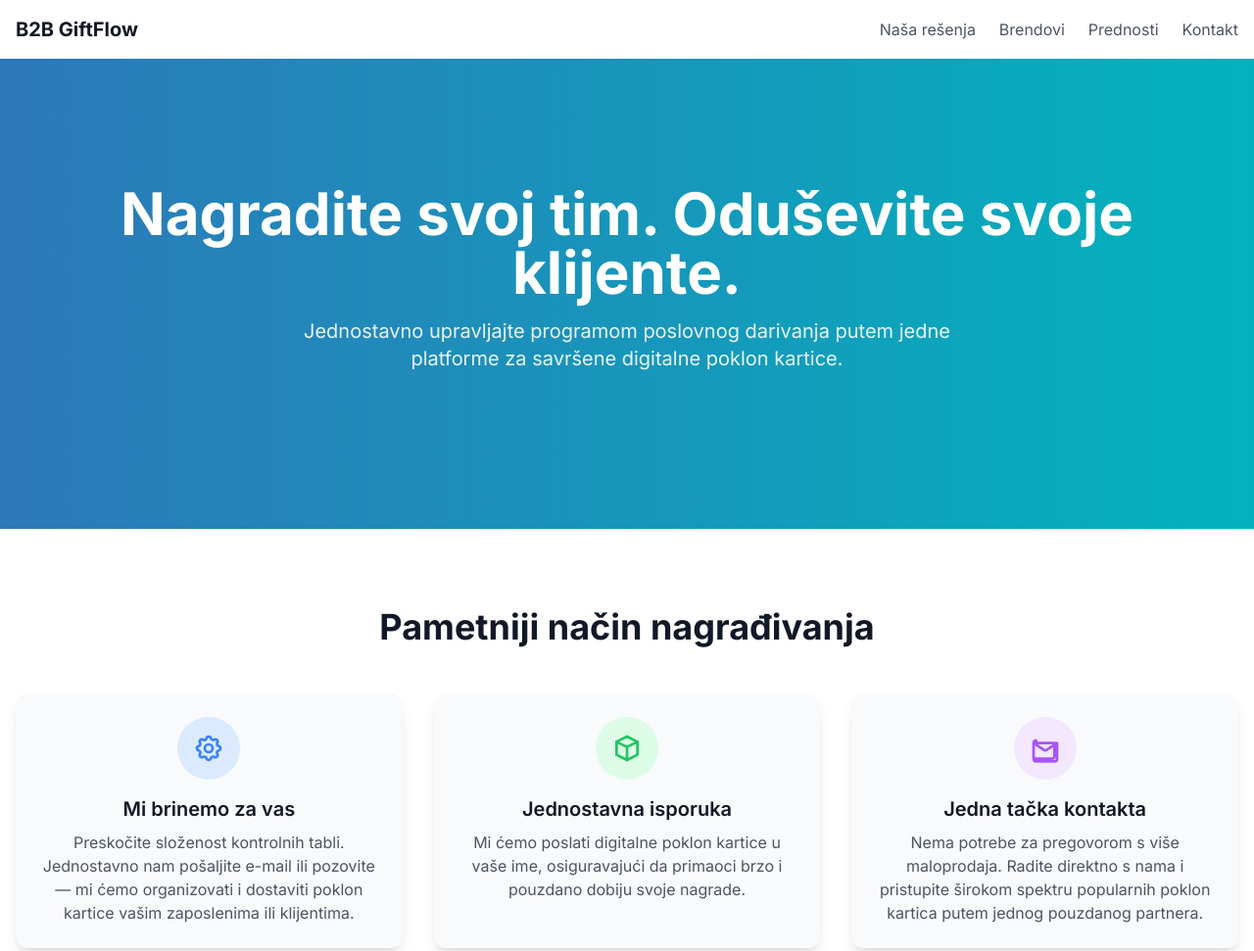
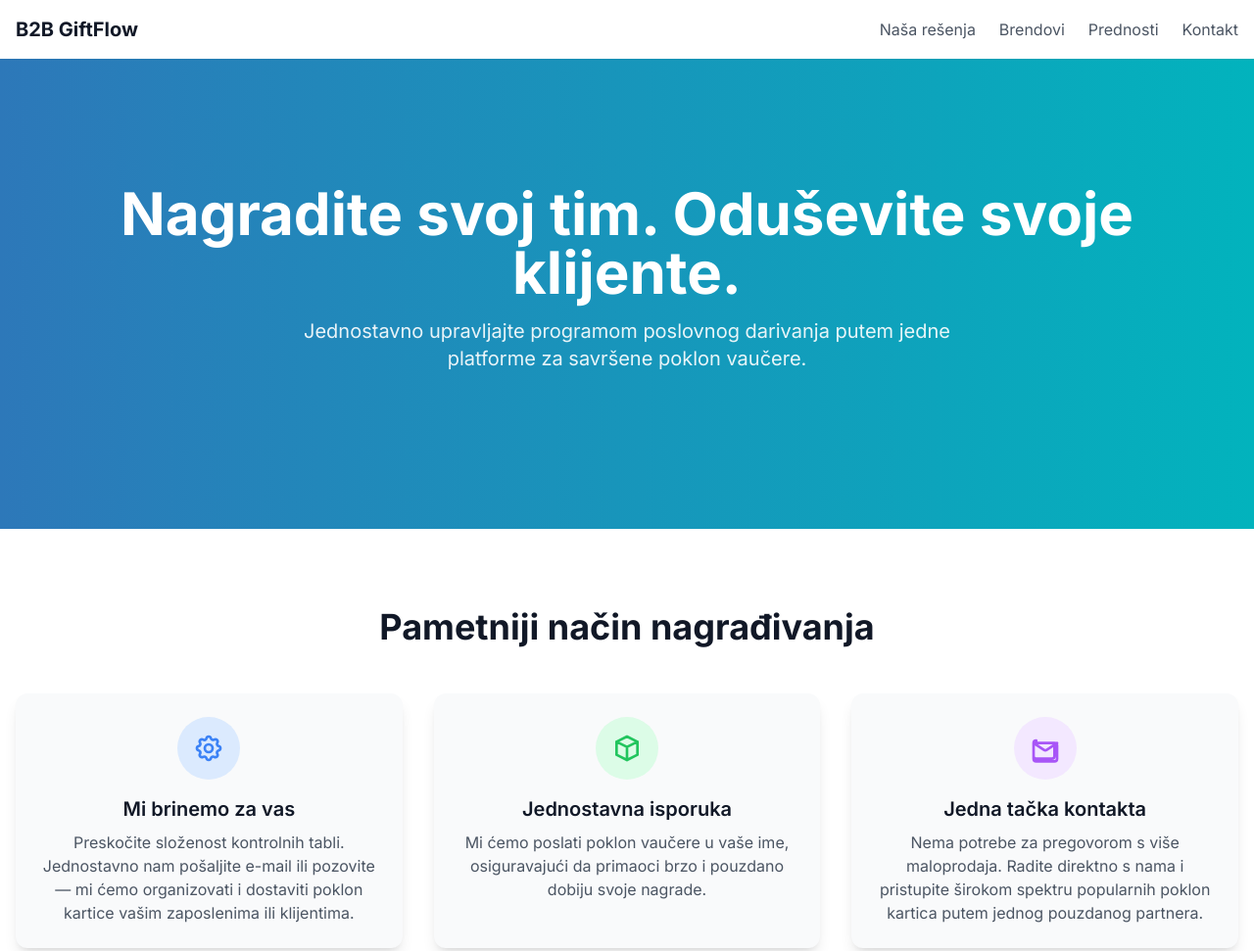
Before and after one commit to NoToolsNoCraft/B2B-GiftFlow, a plain HTML site: page index.html in a window 1280 px wide. Shown: the top 971 px of the page at 98% size. Drawn offline with nearby package versions, Linux system fonts and the light colour scheme.

Commit message:
Update index.html

```diff
--- a/index.html
+++ b/index.html
@@ -69,7 +69,7 @@
                 Nagradite svoj tim. Oduševite svoje klijente.
             </h1>
             <p class="text-lg md:text-xl font-light max-w-2xl mx-auto mb-8 opacity-90">
-                Jednostavno upravljajte programom poslovnog darivanja putem jedne platforme za savršene digitalne poklon kartice.
+                Jednostavno upravljajte programom poslovnog darivanja putem jedne platforme za savršene poklon vaučere.
             </p>
             <!-- Call to Action Button
             <a href="#contact" class="bg-white text-gray-900 px-8 py-3 rounded-full font-bold shadow-lg hover:bg-gray-100 transition-all transform hover:scale-105">
@@ -108,7 +108,7 @@
                     </div>
                     <h3 class="text-xl font-semibold mb-2 text-gray-900">Jednostavna isporuka</h3>
                     <p class="text-gray-600">
-                        Mi ćemo poslati digitalne poklon kartice u vaše ime, osiguravajući da primaoci brzo i pouzdano dobiju svoje nagrade.
+                        Mi ćemo poslati poklon vaučere u vaše ime, osiguravajući da primaoci brzo i pouzdano dobiju svoje nagrade.
                     </p>
                 </div>
                 <!-- Card 3: Seamless Digital Delivery -->
@@ -192,7 +192,7 @@
                             <span class="text-blue-500 font-bold text-2xl mr-4">&#10003;</span>
                             <div>
                                 <h4 class="text-lg font-semibold text-gray-900">Skalabilne nagrade</h4>
-                                <p class="text-gray-600">Distribuirajte digitalne poklon kartice bez napora velikim timovima ili mrežama partnera.</p>
+                                <p class="text-gray-600">Distribuirajte poklon vaučere bez napora velikim timovima ili mrežama partnera.</p>
                             </div>
                         </li>
                         <li class="flex items-start">
```
